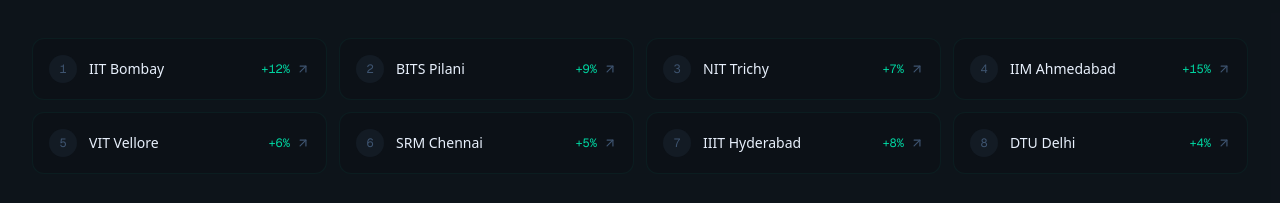
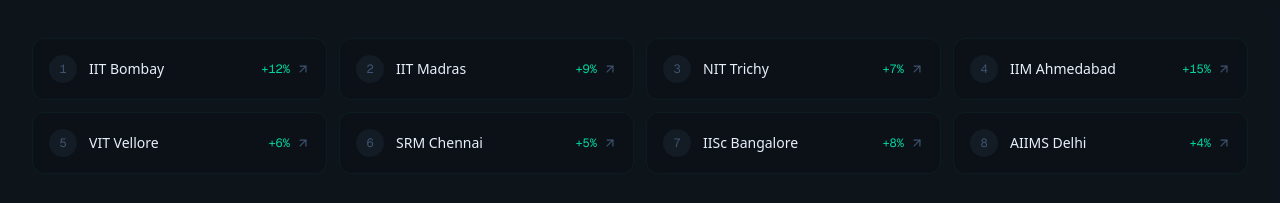
Before and after one commit to VishalGastu30/Campiq, a Next.js app in the folder frontend/: page / in a window 1280 px wide. Shown: the part 2020-2223 px from the top of the page. Built offline with nearby package versions, Linux system fonts and the light colour scheme; no server answers.

Commit message:
fix: update trending universities slugs to match database

```diff
--- a/frontend/src/components/home/TrendingSearches.tsx
+++ b/frontend/src/components/home/TrendingSearches.tsx
@@ -5,14 +5,14 @@
 import { TrendingUp, ArrowUpRight } from 'lucide-react';
 
 const TRENDING = [
-  { query: 'IIT Bombay', slug: 'iit-bombay', trend: '+12%' },
-  { query: 'BITS Pilani', slug: 'bits-pilani', trend: '+9%' },
-  { query: 'NIT Trichy', slug: 'nit-tiruchirappalli', trend: '+7%' },
-  { query: 'IIM Ahmedabad', slug: 'iim-ahmedabad', trend: '+15%' },
-  { query: 'VIT Vellore', slug: 'vit-vellore', trend: '+6%' },
+  { query: 'IIT Bombay', slug: 'indian-institute-of-technology-bombay', trend: '+12%' },
+  { query: 'IIT Madras', slug: 'indian-institute-of-technology-madras', trend: '+9%' },
+  { query: 'NIT Trichy', slug: 'national-institute-of-technology-tiruchirappalli', trend: '+7%' },
+  { query: 'IIM Ahmedabad', slug: 'indian-institute-of-management-ahmedabad', trend: '+15%' },
+  { query: 'VIT Vellore', slug: 'vellore-institute-of-technology', trend: '+6%' },
   { query: 'SRM Chennai', slug: 'srm-institute-of-science-and-technology', trend: '+5%' },
-  { query: 'IIIT Hyderabad', slug: 'iiit-hyderabad', trend: '+8%' },
-  { query: 'DTU Delhi', slug: 'delhi-technological-university', trend: '+4%' },
+  { query: 'IISc Bangalore', slug: 'indian-institute-of-science', trend: '+8%' },
+  { query: 'AIIMS Delhi', slug: 'all-india-institute-of-medical-sciences-delhi', trend: '+4%' },
 ];
 
 export function TrendingSearches() {
```
